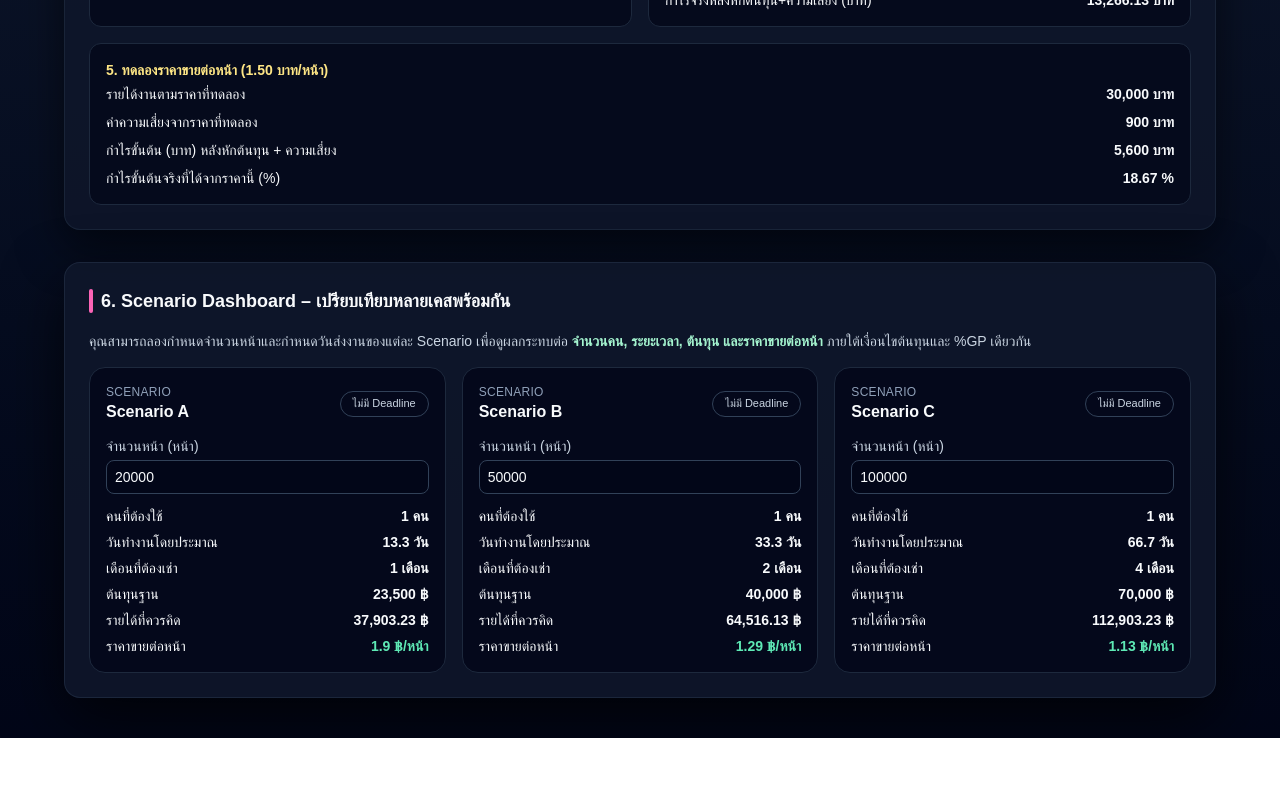
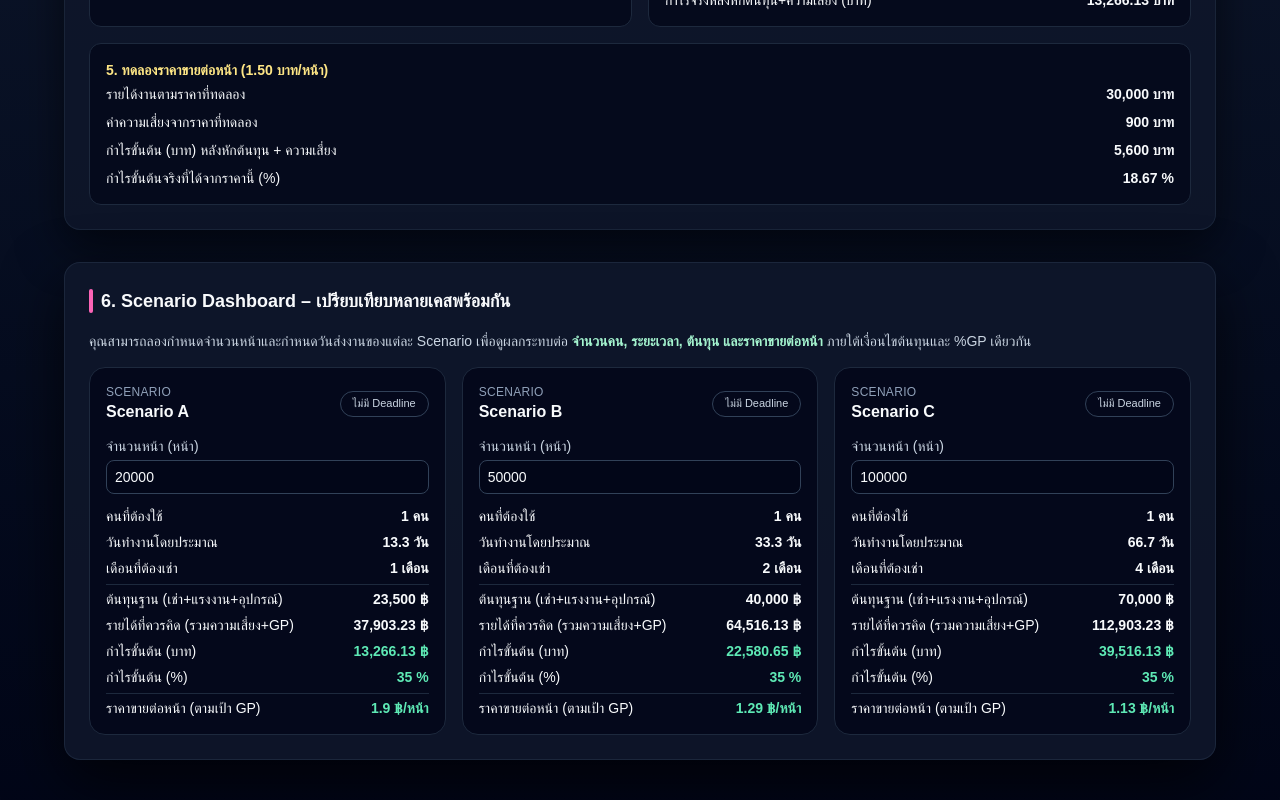
Before and after one commit to puri-b/My-Scan-Cost-App, a Next.js app: page / in a window 1280 px wide. Shown: the part 1402-2202 px from the top of the page. Before the commit the page ends 2140 px from the top, so only its background shows below. Built offline with nearby package versions, Linux system fonts and the light colour scheme.

Commit message:
Change : GP Show in Scenario

```diff
--- a/app/page.tsx
+++ b/app/page.tsx
@@ -1,24 +1,25 @@
 "use client";
 
 import { useMemo, useState } from "react";
+import type { ChangeEvent } from "react";
 
 type Mode = "noDeadline" | "withDeadline";
 type LaborMode = "perPage" | "salary";
 
 interface InputState {
-  pages: number;                 // จำนวนหน้าที่ลูกค้าจ้าง
-  laborPerPage: number;          // ค่าจ้างสแกนต่อหน้า
-  monthlySalaryPerWorker: number;// เงินเดือนต่อคน/เดือน (ใช้ถ้าเลือกจ้างแบบเงินเดือน)
-  scannerMonthly: number;        // ค่าเช่าเครื่องสแกน/เดือน/เครื่อง
-  pcMonthly: number;             // ค่าเช่าคอม/เดือน/เครื่อง
-  workingDaysPerMonth: number;   // จำนวนวันทำงานต่อเดือน
-  officePerJob: number;          // ค่าอุปกรณ์สำนักงาน/งาน
-  riskRate: number;              // % ค่าความเสี่ยง (เช่น 0.03)
-  gpRate: number;                // % GP เป้าหมาย (เช่น 0.35)
+  pages: number; // จำนวนหน้าที่ลูกค้าจ้าง
+  laborPerPage: number; // ค่าจ้างสแกนต่อหน้า
+  monthlySalaryPerWorker: number; // เงินเดือนต่อคน/เดือน (ใช้ถ้าเลือกจ้างแบบเงินเดือน)
+  scannerMonthly: number; // ค่าเช่าเครื่องสแกน/เดือน/เครื่อง
+  pcMonthly: number; // ค่าเช่าคอม/เดือน/เครื่อง
+  workingDaysPerMonth: number; // จำนวนวันทำงานต่อเดือน
+  officePerJob: number; // ค่าอุปกรณ์สำนักงาน/งาน
+  riskRate: number; // % ค่าความเสี่ยง (เช่น 0.03)
+  gpRate: number; // % GP เป้าหมาย (เช่น 0.35)
   capacityPerPersonPerDay: number; // ความสามารถสแกนต่อคน/วัน
-  workersManual: number;         // จำนวนคน (ใช้ในโหมดไม่มี deadline)
-  deadlineDays: number;          // จำนวนวันตามที่ลูกค้ากำหนด (โหมดมี deadline)
-  trialPricePerPage: number;     // ใช้ทดลองราคาขายต่อหน้า
+  workersManual: number; // จำนวนคน (ใช้ในโหมดไม่มี deadline)
+  deadlineDays: number; // จำนวนวันตามที่ลูกค้ากำหนด (โหมดมี deadline)
+  trialPricePerPage: number; // ใช้ทดลองราคาขายต่อหน้า
 }
 
 interface CalcResult {
@@ -78,8 +79,10 @@ function calculate(
   const trialPricePerPage = safeNumber(input.trialPricePerPage);
 
   if (pages <= 0) errors.push("กรุณากรอกจำนวนหน้าให้มากกว่า 0");
-  if (capacity <= 0) errors.push("กรุณากรอกความสามารถสแกนต่อคน/วันให้มากกว่า 0");
-  if (workingDaysPerMonth <= 0) errors.push("กรุณากรอกจำนวนวันทำงานต่อเดือนให้มากกว่า 0");
+  if (capacity <= 0)
+    errors.push("กรุณากรอกความสามารถสแกนต่อคน/วันให้มากกว่า 0");
+  if (workingDaysPerMonth <= 0)
+    errors.push("กรุณากรอกจำนวนวันทำงานต่อเดือนให้มากกว่า 0");
   if (1 - riskRate - gpRate <= 0) {
     errors.push("ค่าความเสี่ยง + GP ต้องรวมน้อยกว่า 100%");
   }
@@ -221,9 +224,15 @@ export default function Page() {
     [scenarios, input, mode, laborMode]
   );
 
+  const getGpPercent = (res: CalcResult) => {
+    if (res.requiredRevenue == null || res.profitAfterRisk == null) return null;
+    if (res.requiredRevenue === 0) return null;
+    return res.profitAfterRisk / res.requiredRevenue;
+  };
+
   const handleChangeNumber =
     (field: keyof InputState) =>
-    (e: React.ChangeEvent<HTMLInputElement>) => {
+    (e: ChangeEvent<HTMLInputElement>) => {
       const value = e.target.value;
       setInput((prev) => ({
         ...prev,
@@ -233,12 +242,10 @@ export default function Page() {
 
   const handleScenarioChange =
     (id: number, field: "pages" | "deadlineDays") =>
-    (e: React.ChangeEvent<HTMLInputElement>) => {
+    (e: ChangeEvent<HTMLInputElement>) => {
       const value = e.target.value === "" ? 0 : Number(e.target.value);
       setScenarios((prev) =>
-        prev.map((s) =>
-          s.id === id ? { ...s, [field]: value } : s
-        )
+        prev.map((s) => (s.id === id ? { ...s, [field]: value } : s))
       );
     };
 
@@ -263,7 +270,7 @@ export default function Page() {
             Scan Cost Simulation Dashboard
           </div>
           <h1 className="text-3xl md:text-4xl font-semibold tracking-tight">
-            Scan Cost Planner & Scenario Dashboard
+            Scan Cost Planner &amp; Scenario Dashboard
           </h1>
           <p className="text-slate-300 text-sm md:text-base max-w-3xl">
             คำนวณต้นทุนและราคาขายงานสแกนเอกสารทั้งแบบราย Job และเปรียบเทียบ
@@ -589,7 +596,7 @@ export default function Page() {
             {/* Block 1 */}
             <div className="rounded-xl bg-slate-950/70 border border-slate-800 p-4 space-y-2">
               <h3 className="font-semibold mb-1 text-emerald-200">
-                จำนวนคน & ระยะเวลาทำงาน
+                จำนวนคน &amp; ระยะเวลาทำงาน
               </h3>
               <div className="flex justify-between">
                 <span>จำนวนคนที่ต้องใช้</span>
@@ -633,7 +640,7 @@ export default function Page() {
             {/* Block 2 */}
             <div className="rounded-xl bg-slate-950/70 border border-slate-800 p-4 space-y-2">
               <h3 className="font-semibold mb-1 text-sky-200">
-                ต้นทุน & ราคาขายที่ควรคิด
+                ต้นทุน &amp; ราคาขายที่ควรคิด
               </h3>
               <div className="flex justify-between">
                 <span>ค่าอุปกรณ์สำนักงาน</span>
@@ -807,20 +814,38 @@ export default function Page() {
                         {formatNumber(result.monthsNeeded, 0)} เดือน
                       </span>
                     </div>
+
+                    <hr className="border-slate-800 my-1" />
+
                     <div className="flex justify-between">
-                      <span>ต้นทุนฐาน</span>
+                      <span>ต้นทุนฐาน (เช่า+แรงงาน+อุปกรณ์)</span>
                       <span className="font-semibold">
                         {formatBaht(result.baseCost)} ฿
                       </span>
                     </div>
                     <div className="flex justify-between">
-                      <span>รายได้ที่ควรคิด</span>
+                      <span>รายได้ที่ควรคิด (รวมความเสี่ยง+GP)</span>
                       <span className="font-semibold">
                         {formatBaht(result.requiredRevenue)} ฿
                       </span>
                     </div>
                     <div className="flex justify-between">
-                      <span>ราคาขายต่อหน้า</span>
+                      <span>กำไรขั้นต้น (บาท)</span>
+                      <span className="font-semibold text-emerald-300">
+                        {formatBaht(result.profitAfterRisk)} ฿
+                      </span>
+                    </div>
+                    <div className="flex justify-between">
+                      <span>กำไรขั้นต้น (%)</span>
+                      <span className="font-semibold text-emerald-300">
+                        {formatPercent(getGpPercent(result))}
+                      </span>
+                    </div>
+
+                    <hr className="border-slate-800 my-1" />
+
+                    <div className="flex justify-between">
+                      <span>ราคาขายต่อหน้า (ตามเป้า GP)</span>
                       <span className="font-semibold text-emerald-300">
                         {formatBaht(result.requiredPricePerPage)} ฿/หน้า
                       </span>
```
